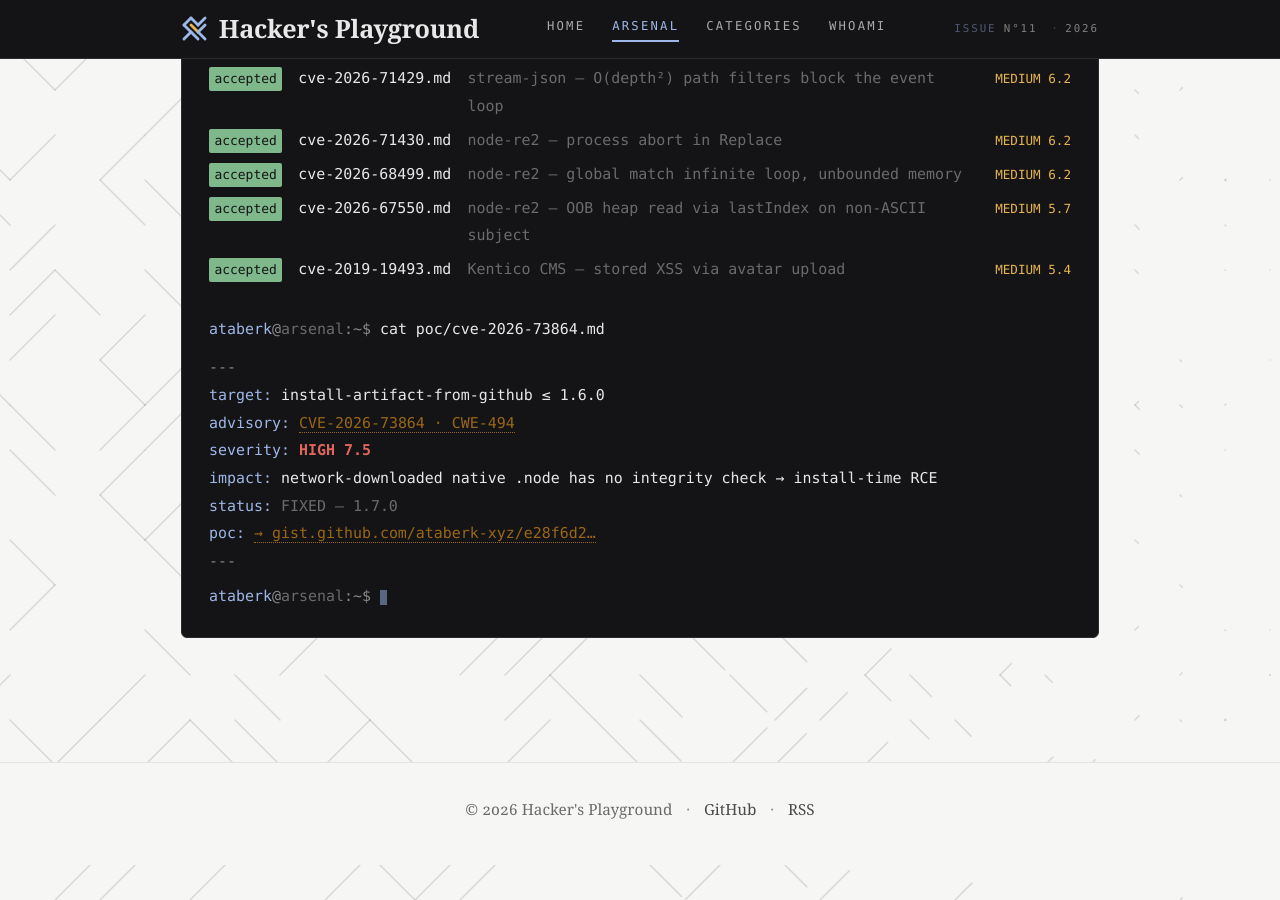
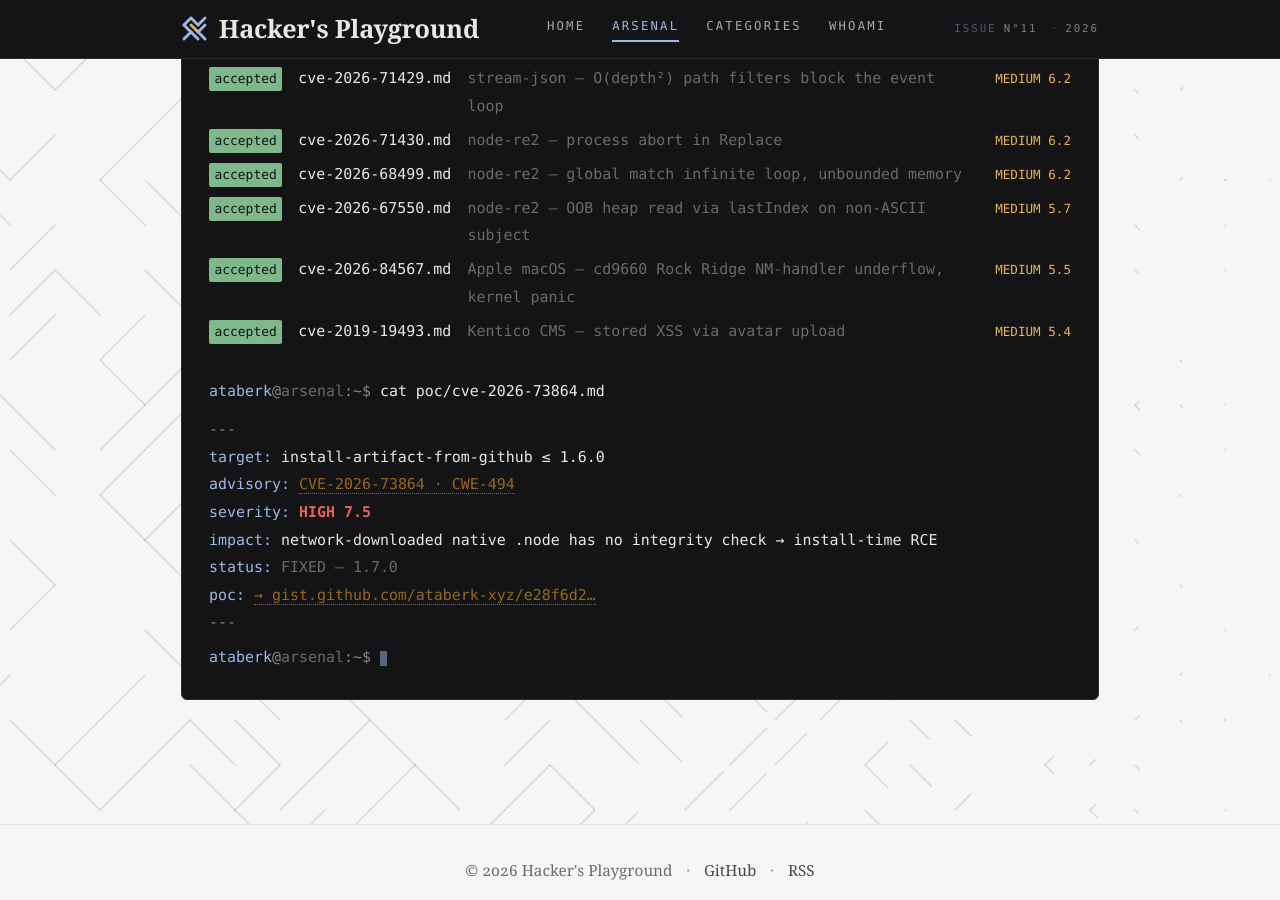
Before and after one commit to ataberk-xyz/ataberk-xyz.github.io, a Jekyll site: the page built from arsenal.md, in a window 1280 px wide and 900 px high, scrolled down 698 px. Built offline with Jekyll 4.4.1, drawn with Linux system fonts in a browser that asks for light colours.

Commit message:
docs: add CVE-2026-84567 (Apple macOS cd9660 kernel crash) to advisories + arsenal
Public PoC: gist.github.com/ataberk-xyz/2c387bbc201a6ab0d6ed0c4cb610d86a

Co-Authored-By: Claude Sonnet 5 <noreply@anthropic.com>
Claude-Session: https://claude.ai/code/session_01Gb8fHNxcFJgseJkxywZAD8

```diff
--- a/_data/arsenal.yml
+++ b/_data/arsenal.yml
@@ -67,6 +67,18 @@
   status_line: "FIXED — 1.25.2"
   poc_url: "https://gist.github.com/ataberk-xyz/09c4f0675b592f30764bfabcc258eece"
   poc_label: "gist.github.com/ataberk-xyz/09c4f06…"
+- file: cve-2026-84567.md
+  status: accepted
+  desc: "Apple macOS — cd9660 Rock Ridge NM-handler underflow, kernel panic"
+  target: "macOS ≤ 26.6 (cd9660.kext)"
+  advisory: "CVE-2026-84567 · CWE-191"
+  advisory_url: "https://support.apple.com/en-us/149035"
+  severity: "MEDIUM 5.5"
+  severity_class: "sev-med"
+  impact: "malformed Rock Ridge NM record → unsigned integer underflow → kernel panic (DoS)"
+  status_line: "FIXED — macOS 27 (Golden Gate)"
+  poc_url: "https://gist.github.com/ataberk-xyz/2c387bbc201a6ab0d6ed0c4cb610d86a"
+  poc_label: "gist.github.com/ataberk-xyz/2c387bbc2…"
 - file: cve-2019-19493.md
   status: accepted
   desc: "Kentico CMS — stored XSS via avatar upload"
```
Also changed, not shown: about.md (+1 -0 lines).
